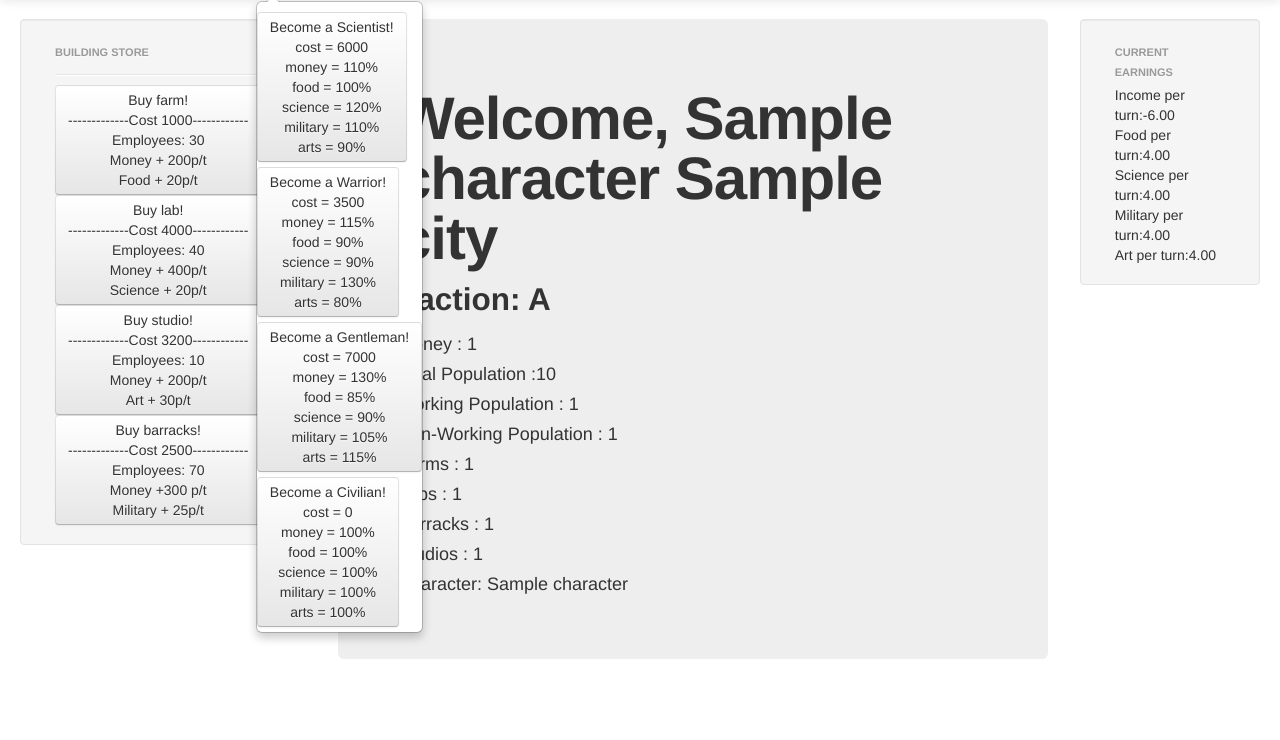
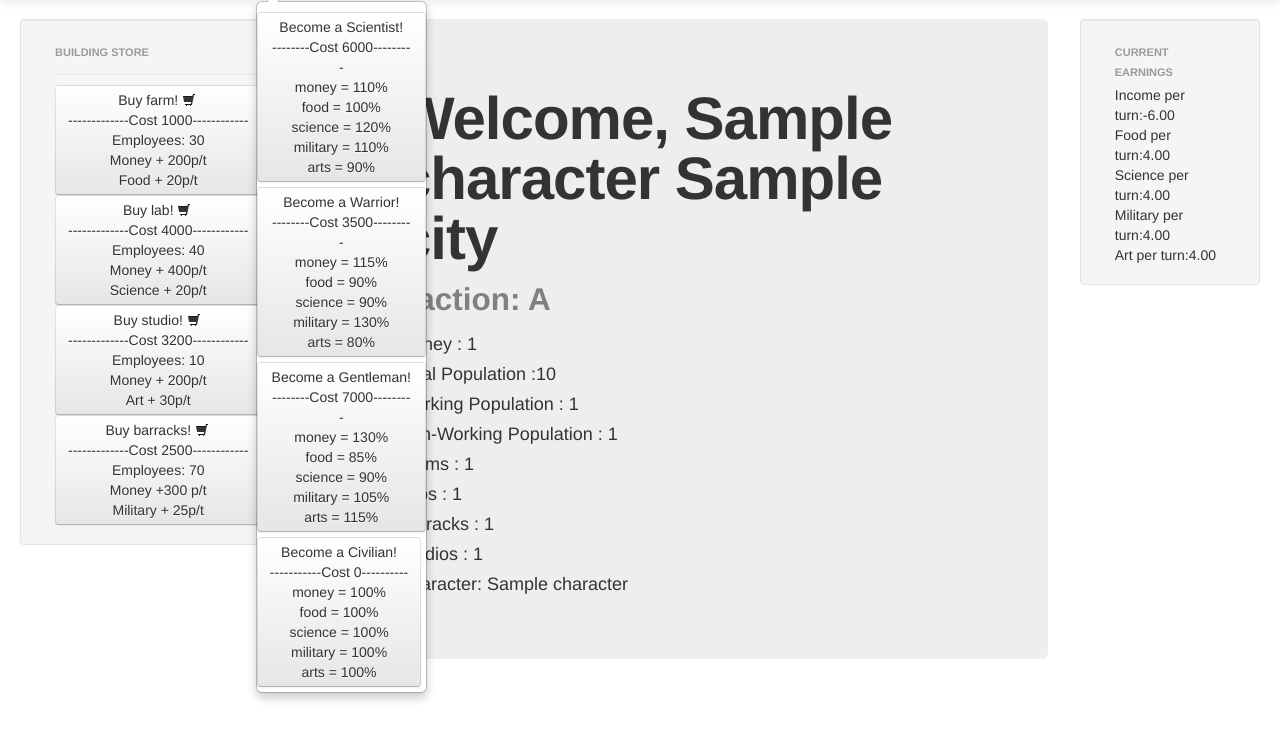
Before and after one commit to civilivezation/Civilian, a Django app: template civilian/template/civ/game.html in a window 1280 px wide, after a click on "Good Persona Shop". Shown: the part 41-781 px from the top of the page. Run offline with Django 3.2, Linux system fonts and the light colour scheme; the template is opened without the code that fills it: values that come from a table or form of the project are taken from there, others are empty; data comes from the database, SQL or seed files in the repository; tables that the repository leaves empty hold one stand-in row (values such as "Sample post"); parts of the project's set-up code (start-up, migrations or seed data) failed here and were passed over; some libraries are stand-ins or nearby versions.

Commit message:
Added trolleys

```diff
--- a/civilian/civ/views.py
+++ b/civilian/civ/views.py
@@ -23,11 +23,6 @@ def home(request):
     context = RequestContext(request,{})
     return HttpResponse(template.render(context))
 
-@login_required
-def game(request):
-    template = loader.get_template('civ/game.html')
-    context = RequestContext(request,{})
-    return HttpResponse(template.render(context))
 
 def register(request):
     context = RequestContext(request)
--- a/civilian/template/civ/game.html
+++ b/civilian/template/civ/game.html
@@ -32,14 +32,14 @@
 						<li class="dropdown">
 						  <a href="#" class="dropdown-toggle" data-toggle="dropdown"> Good Persona Shop <b class="caret"></b></a>
 						  <ul class="dropdown-menu">
-                  			<li><button type="button" class="btn" onclick="getPersona(1)">Become a Scientist!<BR> cost = 6000<BR> money = 110%<BR>
+                  			<li><button type="button" class="btn" onclick="getPersona(1)">Become a Scientist!<BR> --------Cost 6000---------<BR> money = 110%<BR>
 								food = 100%<BR> science = 120%<BR> military = 110%<BR> arts = 90%</button></li>
- 							<li><button type="button" class="btn"onclick="getPersona(2)">Become a Warrior!<BR>cost = 3500<BR> money = 115%<BR>
+ 							<li><button type="button" class="btn"onclick="getPersona(2)">Become a Warrior!<BR>--------Cost 3500---------<BR> money = 115%<BR>
 								food = 90%<BR> science = 90%<BR> military = 130%<BR> arts = 80%</button></li>
-    						<li><button type="button" class="btn"onclick="getPersona(3)">Become a Gentleman!<BR>cost = 7000<BR> money = 130%<BR>
+    						<li><button type="button" class="btn"onclick="getPersona(3)">Become a Gentleman!<BR>--------Cost 7000---------<BR> money = 130%<BR>
 								food = 85%<BR> science = 90%<BR> military = 105%<BR> arts = 115%</button></li>
 
-							<li><button type="button" class="btn"onclick="getPersona(8)">Become a Civilian!<BR>cost = 0<BR> money = 100%<BR>
+							<li><button type="button" class="btn"onclick="getPersona(8)">Become a Civilian!<BR>-----------Cost 0----------<BR> money = 100%<BR>
 								food = 100%<BR> science = 100%<BR> military = 100%<BR> arts = 100%</button></li>
 
 						  </ul>
@@ -48,13 +48,13 @@
 						  <a href="#" class="dropdown-toggle" data-toggle="dropdown"> Evil Persona Shop <b class="caret"></b></a>
 						  <ul class="dropdown-menu">
 
-							<li><button type="button" class="btn"onclick="getPersona(4)">Become a Pirate!<BR>cost = 1000<BR> money = 120%<BR>
+							<li><button type="button" class="btn"onclick="getPersona(4)">Become a Pirate!<BR>-------Cost 1000-------<BR> money = 120%<BR>
 								food = 90%<BR> science = 70%<BR> military = 115%<BR> arts = 80%</button></li>
-							<li><button type="button" class="btn"onclick="getPersona(5)">Become a Evil-doer!<BR>cost = 20000<BR> money = 150%<BR>
+							<li><button type="button" class="btn"onclick="getPersona(5)">Become a Evil-doer!<BR>------Cost 20000-------<BR> money = 150%<BR>
 								food = 30%<BR> science = 150%<BR> military = 150%<BR> arts = 30%</button></li>
-							<li><button type="button" class="btn"onclick="getPersona(6)">Become a Politician!<BR>cost = 4000<BR> money = 80%<BR>
+							<li><button type="button" class="btn"onclick="getPersona(6)">Become a Politician!<BR>-------Cost 4000-------<BR> money = 80%<BR>
 								food = 90%<BR> science = 110%<BR> military = 110%<BR> arts = 120%</button></li>
-							<li><button type="button" class="btn"onclick="getPersona(7)">Become a Emporer!<BR>cost = 10000<BR> money = 110%<BR>
+							<li><button type="button" class="btn"onclick="getPersona(7)">Become a Emporer!<BR>------Cost 10000-------<BR> money = 110%<BR>
 								food = 125%<BR> science = 80%<btn btn-danger> military = 110%<BR> arts = 110%</button></li>
 
 						  </ul>
@@ -86,19 +86,19 @@
               <ul class="nav nav-list">
               	<li class="nav-header">Building Store</li>
               	{% if faction.colour == "red" %}
-						<li><button type="button" class="btn btn-danger" onclick="genAJAX(1)">Buy residence!<BR> -------------Cost 600------------- <BR> Population + 50 <BR> Money -50 p/t</button></li>
+						<li><button type="button" class="btn btn-danger" onclick="genAJAX(1)">Buy residence! <i class="icon-shopping-cart"></i><BR> -------------Cost 600------------- <BR> Population + 50 <BR> Money -50 p/t</button></li>
 					{% elif faction.colour == "blue" %}
-						<li><button type="button" class="btn btn-primary" onclick="genAJAX(1)">Buy residence!<BR> -------------Cost 600------------- <BR> Population + 50 <BR> Money -50 p/t</button></li>
+						<li><button type="button" class="btn btn-primary" onclick="genAJAX(1)">Buy residence! <i class="icon-shopping-cart"></i><BR> -------------Cost 600------------- <BR> Population + 50 <BR> Money -50 p/t</button></li>
 					{% elif faction.colour == "yellow" %}
-						<li><button type="button" class="btn btn-warning" onclick="genAJAX(1)">Buy residence!<BR> -------------Cost 600------------- <BR> Population + 50 <BR> Money -50 p/t</button></li>
+						<li><button type="button" class="btn btn-warning" onclick="genAJAX(1)">Buy residence! <i class="icon-shopping-cart"></i><BR> -------------Cost 600------------- <BR> Population + 50 <BR> Money -50 p/t</button></li>
 					{% elif faction.colour = "green" %}
-						<li><button type="button" class="btn btn-success" onclick="genAJAX(1)">Buy residence!<BR> -------------Cost 600------------- <BR> Population + 50 <BR> Money -50 p/t</button></li>
+						<li><button type="button" class="btn btn-success" onclick="genAJAX(1)">Buy residence! <i class="icon-shopping-cart"></i><BR> -------------Cost 600------------- <BR> Population + 50 <BR> Money -50 p/t</button></li>
 					{% endif %}
                 <li class="divider"></li>
- 				<li><button type="button" class="btn"onclick="genAJAX(2)">Buy farm!<BR> -------------Cost 1000------------ <BR>Employees: 30 <BR> Money + 200p/t <BR> Food + 20p/t </button></li>
-    			<li><button type="button" class="btn"onclick="genAJAX(3)">Buy lab!<BR> -------------Cost 4000------------ <BR>Employees: 40 <BR> Money + 400p/t <BR> Science + 20p/t </button></li>
-				<li><button type="button" class="btn"onclick="genAJAX(4)">Buy studio!  <BR> -------------Cost 3200------------ <BR>Employees: 10<BR> Money + 200p/t <BR> Art + 30p/t </button></li>
-				<li><button type="button" class="btn"onclick="genAJAX(5)">Buy barracks!<BR> -------------Cost 2500------------ <BR>Employees: 70<BR> Money +300 p/t <BR> Military + 25p/t </button></li>
+ 				<li><button type="button" class="btn"onclick="genAJAX(2)">Buy farm! <i class="icon-shopping-cart"></i><BR> -------------Cost 1000------------ <BR>Employees: 30 <BR> Money + 200p/t <BR> Food + 20p/t </button></li>
+    			<li><button type="button" class="btn"onclick="genAJAX(3)">Buy lab! <i class="icon-shopping-cart"></i><BR> -------------Cost 4000------------ <BR>Employees: 40 <BR> Money + 400p/t <BR> Science + 20p/t </button></li>
+				<li><button type="button" class="btn"onclick="genAJAX(4)">Buy studio! <i class="icon-shopping-cart"></i> <BR> -------------Cost 3200------------ <BR>Employees: 10<BR> Money + 200p/t <BR> Art + 30p/t </button></li>
+				<li><button type="button" class="btn"onclick="genAJAX(5)">Buy barracks! <i class="icon-shopping-cart"></i><BR> -------------Cost 2500------------ <BR>Employees: 70<BR> Money +300 p/t <BR> Military + 25p/t </button></li>
 			  </ul>
 			</div><!--/.well -->
 		  </div><!--/span-->
@@ -107,7 +107,7 @@
 
 			<h1> Welcome, <span id="TITLE">{{character.title}}</span> {{city.name}} </h1>
 
-			<h2> Faction: {{faction.name}}</h2>
+			<h2><font color="grey"> Faction: {{faction.name}}</font></h2>
 
 			  Money : <span id="MONEY">{{city.money}}</span><BR>
 			  Total Population :<span id="POPULATION">{{city.totalpopulation}}</span><BR>
--- a/civilian/template/civ/index.html
+++ b/civilian/template/civ/index.html
@@ -19,7 +19,7 @@
     {% if user.is_authenticated %}
     <div class="hero-unit">
     <h1>Welcome to Civilian.</h1>
-    <h4>Your story starts here.</h4>
+    <h4><font color="grey">Your story starts here.</font></h4>
     <A href="/civ/live">LIVE</A> |
 	<A href="/civ/game">INFO</A> |
     <A href="/civ/logout">LOGOUT</A>
@@ -31,7 +31,7 @@
     {% else %}
 	<div class="hero-unit">
     <h1>Welcome to Civilian.</h1>
-    <h4>Your story starts here.</h4>
+    <h4><font color="grey">Your story starts here.</font></h4>
 
     <A href="/civ/login">LOGIN</A> |
     <A href="/civ/register">REGISTER</A> |
```
Also changed, not shown: 1 other file.
